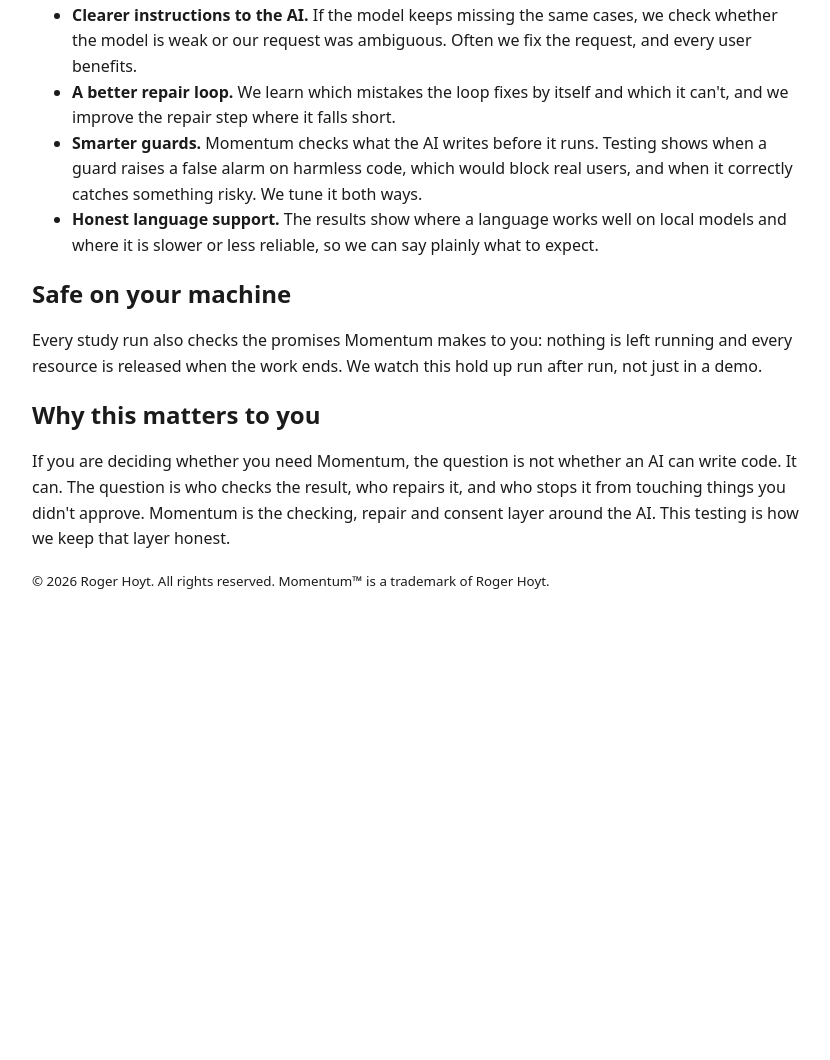
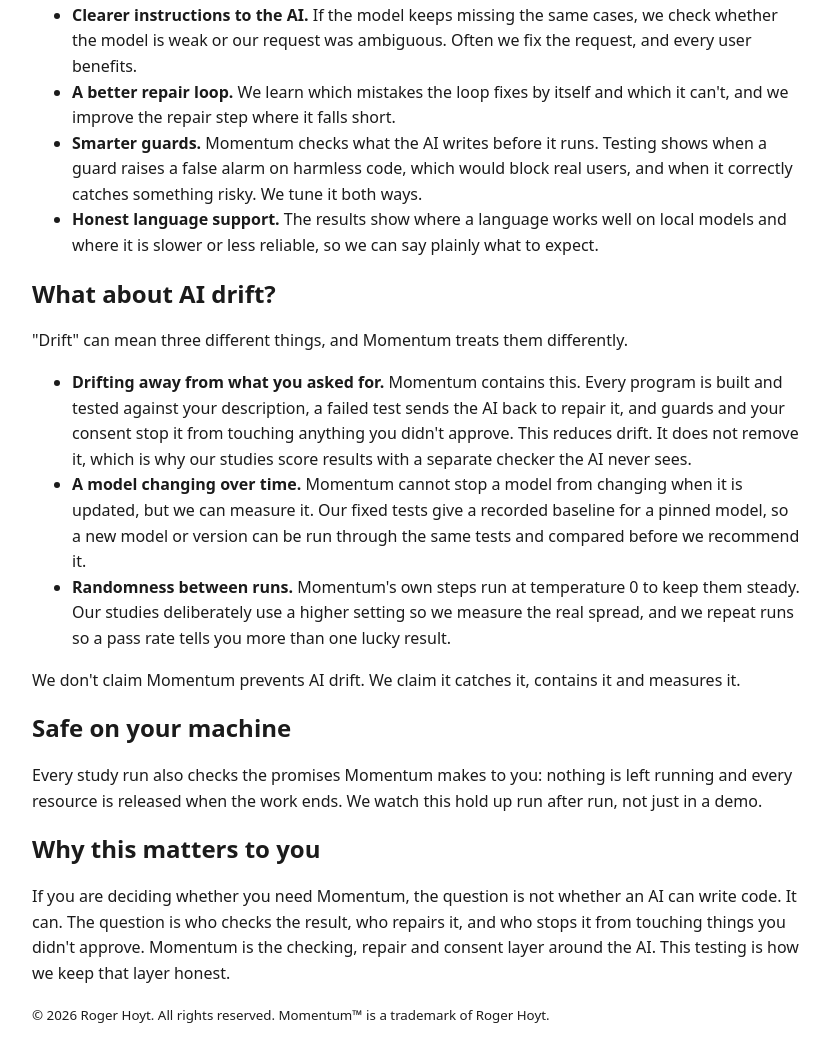
Before and after one commit to Airplaneguy1/airplaneguy1.github.io, a plain HTML site: page why-we-test.html in a window 1280 px wide. Shown: the part 708-1768 px from the top of the page, without its empty margins (224-1054 px from the left). Before the commit the page ends 1333 px from the top, so only its background shows below. Drawn offline with Linux system fonts and the light colour scheme.

Commit message:
Why we test: add AI drift section (Roger asked 3:40 PM)
Co-Authored-By: Claude Sonnet 5.5 <noreply@anthropic.com>
Claude-Session: https://claude.ai/code/session_01GiQSQyTardALoBHEjtVZeU

```diff
--- a/why-we-test.html
+++ b/why-we-test.html
@@ -20,6 +20,14 @@
 <li><strong>Smarter guards.</strong> Momentum checks what the AI writes before it runs. Testing shows when a guard raises a false alarm on harmless code, which would block real users, and when it correctly catches something risky. We tune it both ways.</li>
 <li><strong>Honest language support.</strong> The results show where a language works well on local models and where it is slower or less reliable, so we can say plainly what to expect.</li>
 </ul>
+<h2>What about AI drift?</h2>
+<p>"Drift" can mean three different things, and Momentum treats them differently.</p>
+<ul>
+<li><strong>Drifting away from what you asked for.</strong> Momentum contains this. Every program is built and tested against your description, a failed test sends the AI back to repair it, and guards and your consent stop it from touching anything you didn't approve. This reduces drift. It does not remove it, which is why our studies score results with a separate checker the AI never sees.</li>
+<li><strong>A model changing over time.</strong> Momentum cannot stop a model from changing when it is updated, but we can measure it. Our fixed tests give a recorded baseline for a pinned model, so a new model or version can be run through the same tests and compared before we recommend it.</li>
+<li><strong>Randomness between runs.</strong> Momentum's own steps run at temperature 0 to keep them steady. Our studies deliberately use a higher setting so we measure the real spread, and we repeat runs so a pass rate tells you more than one lucky result.</li>
+</ul>
+<p>We don't claim Momentum prevents AI drift. We claim it catches it, contains it and measures it.</p>
 <h2>Safe on your machine</h2>
 <p>Every study run also checks the promises Momentum makes to you: nothing is left running and every resource is released when the work ends. We watch this hold up run after run, not just in a demo.</p>
 <h2>Why this matters to you</h2>
```
